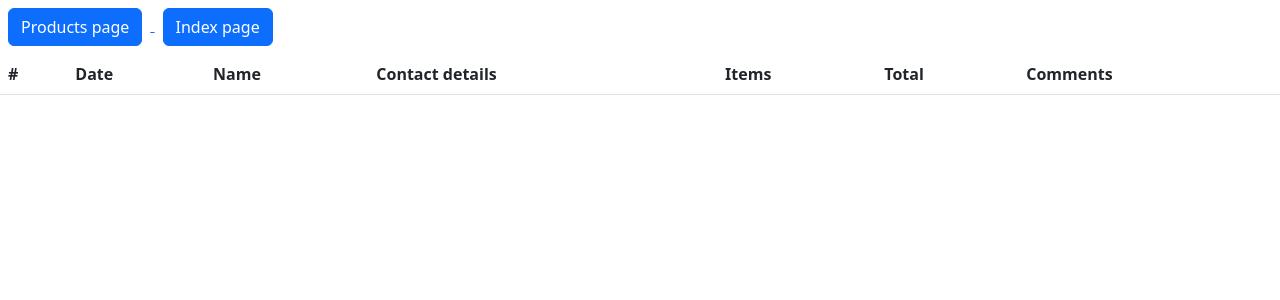
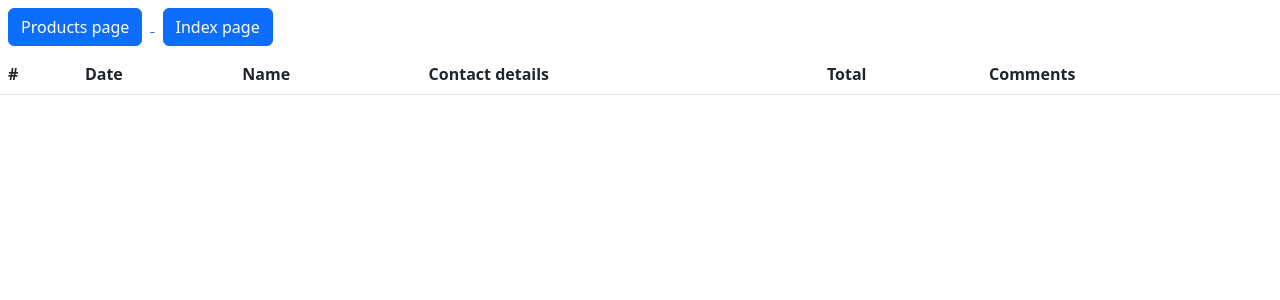
Before and after one commit to theo-ak/webshop, a PHP site: page /orders.php in a window 1280 px wide. Shown: the top 300 px of the page. Run offline with PHP 8.4, Linux system fonts and the light colour scheme; the visitor is signed in with stand-in values (Sample User, id 1); data that the repository does not hold is empty; a stand-in replaces the project's code that opens the database connection; some libraries are stand-ins or nearby versions.

Commit message:
#9 orders.php http://pm.5psolutions.net/public/index.php?path_info=projects/training-teodora-acatrinei/tasks/9 moved the redirect url before the header and removed the product titles from the table

```diff
--- a/orders.php
+++ b/orders.php
@@ -3,22 +3,12 @@
 require_once 'common.php';
 
 if (!$_SESSION['admin_logged_in']) {
+    $_SESSION['rdrurl'] = $_SERVER['REQUEST_URI'];
     header('Location: login.php');
     exit;
 }
 
-$_SESSION['rdrurl'] = $_SERVER['REQUEST_URI'];
-
 $orders = selectAll($connection, 'orders');
-
-$sql = 'SELECT products.id, products.title, order_items.order_id
-        FROM products
-        INNER JOIN order_items
-        ON products.id = order_items.product_id';
-$query = $connection->prepare($sql);
-$query->execute();
-
-$titles = $query->fetchAll();
 
 ?>
 
@@ -39,7 +29,6 @@ $titles = $query->fetchAll();
         <th scope="col"><?= translate('Date'); ?></th>
         <th scope="col"><?= translate('Name'); ?></th>
         <th scope="col"><?= translate('Contact details') ?></th>
-        <th scope="col"><?= translate('Items'); ?></th>
         <th scope="col"><?= translate('Total'); ?></th>
         <th scope="col"><?= translate('Comments'); ?></th>
     </tr>
@@ -52,13 +41,6 @@ $titles = $query->fetchAll();
             <td><?= $order['date']; ?></td>
             <td><?= $order['name']; ?></td>
             <td><?= $order['details']; ?></td>
-            <td>
-                <?php foreach ($titles as $title): ?>
-                <?php if ($title['order_id'] == $order['id']): ?>
-                    <p><?= $title['title'] ?></p>
-                <?php endif; ?>
-                <?php endforeach; ?>
-            </td>
             <td><?= $order['total']; ?></td>
             <td><?= $order['comments']; ?></td>
             <td>
```
